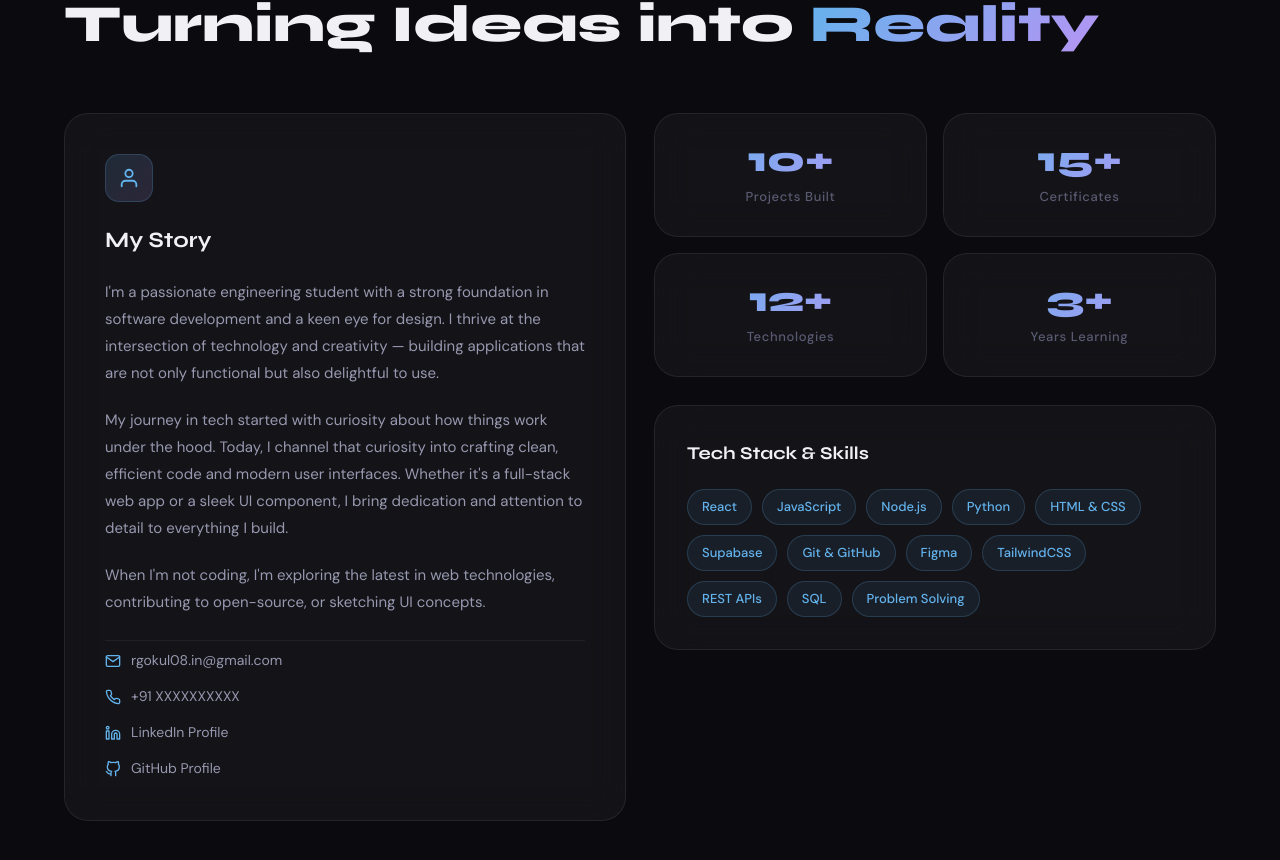
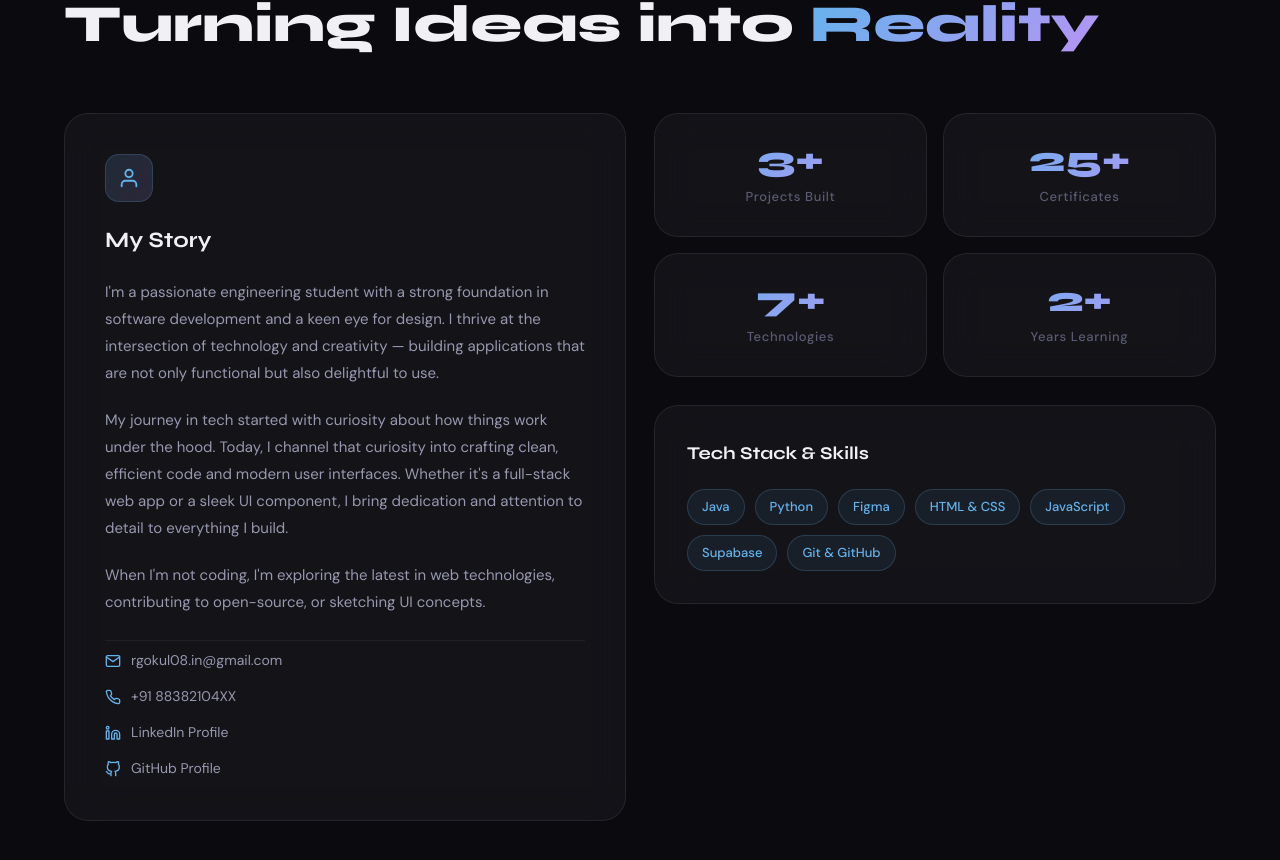
Before and after one commit to rgokul08/Gokul-Portfolio.online, a React (Vite) app: page / in a window 1280 px wide. Shown: the part 1209-2069 px from the top of the page. Built offline with nearby package versions, Linux system fonts and the light colour scheme; no server answers; the database is empty.

Commit message:
About edit

```diff
--- a/src/components/About.jsx
+++ b/src/components/About.jsx
@@ -11,18 +11,19 @@ const DEFAULT_ABOUT = {
 My journey in tech started with curiosity about how things work under the hood. Today, I channel that curiosity into crafting clean, efficient code and modern user interfaces. Whether it's a full-stack web app or a sleek UI component, I bring dedication and attention to detail to everything I build.
 
 When I'm not coding, I'm exploring the latest in web technologies, contributing to open-source, or sketching UI concepts.`,
-  skills: ['React', 'JavaScript', 'Node.js', 'Python', 'HTML & CSS', 'Supabase', 'Git & GitHub', 'Figma', 'TailwindCSS', 'REST APIs', 'SQL', 'Problem Solving'],
+
+  skills: ['Java', 'Python','Figma', 'HTML & CSS', 'JavaScript', 'Supabase', 'Git & GitHub'],
   email: 'rgokul08.in@gmail.com',
-  contact: '+91 XXXXXXXXXX',
+  contact: '+91 88382104XX',
   linkedin: 'https://www.linkedin.com/in/gokul-r-69ab13385/',
   github: 'https://github.com/rgokul08',
 }
 
 const stats = [
-  { label: 'Projects Built',    value: '10+' },
-  { label: 'Certificates',      value: '15+' },
-  { label: 'Technologies',      value: '12+' },
-  { label: 'Years Learning',    value: '3+' },
+  { label: 'Projects Built',    value: '3+' },
+  { label: 'Certificates',      value: '25+' },
+  { label: 'Technologies',      value: '7+' },
+  { label: 'Years Learning',    value: '2+' },
 ]
 
 export default function About() {
```
